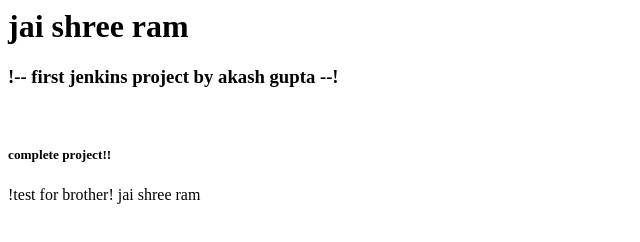
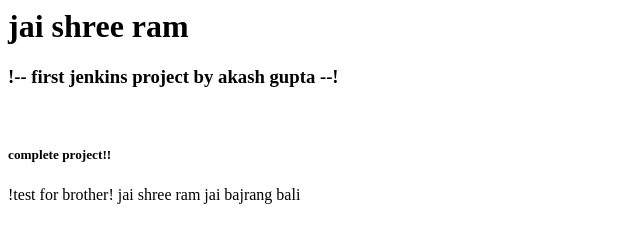
Before and after one commit to angelpriya27/jenkins, a plain HTML site: page index.html in a window 1280 px wide. Shown: the whole page, without its empty margins (0-640 px from the left). Drawn offline with Linux system fonts and the light colour scheme.

Commit message:
Update index.html

```diff
--- a/index.html
+++ b/index.html
@@ -4,3 +4,4 @@
 <h5> complete project!! </h5>
 !test for brother!
   jai shree ram
+  jai bajrang bali
```
